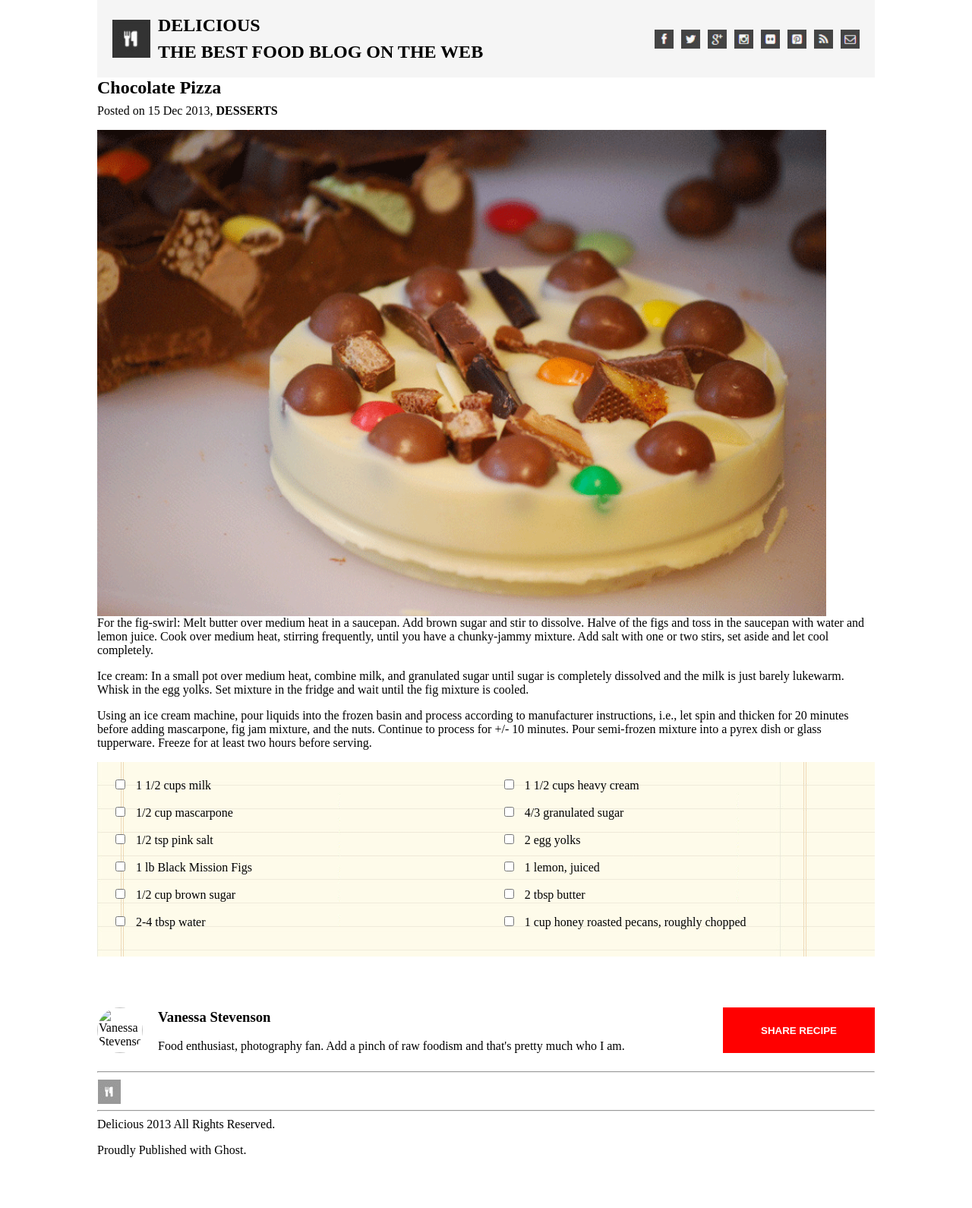
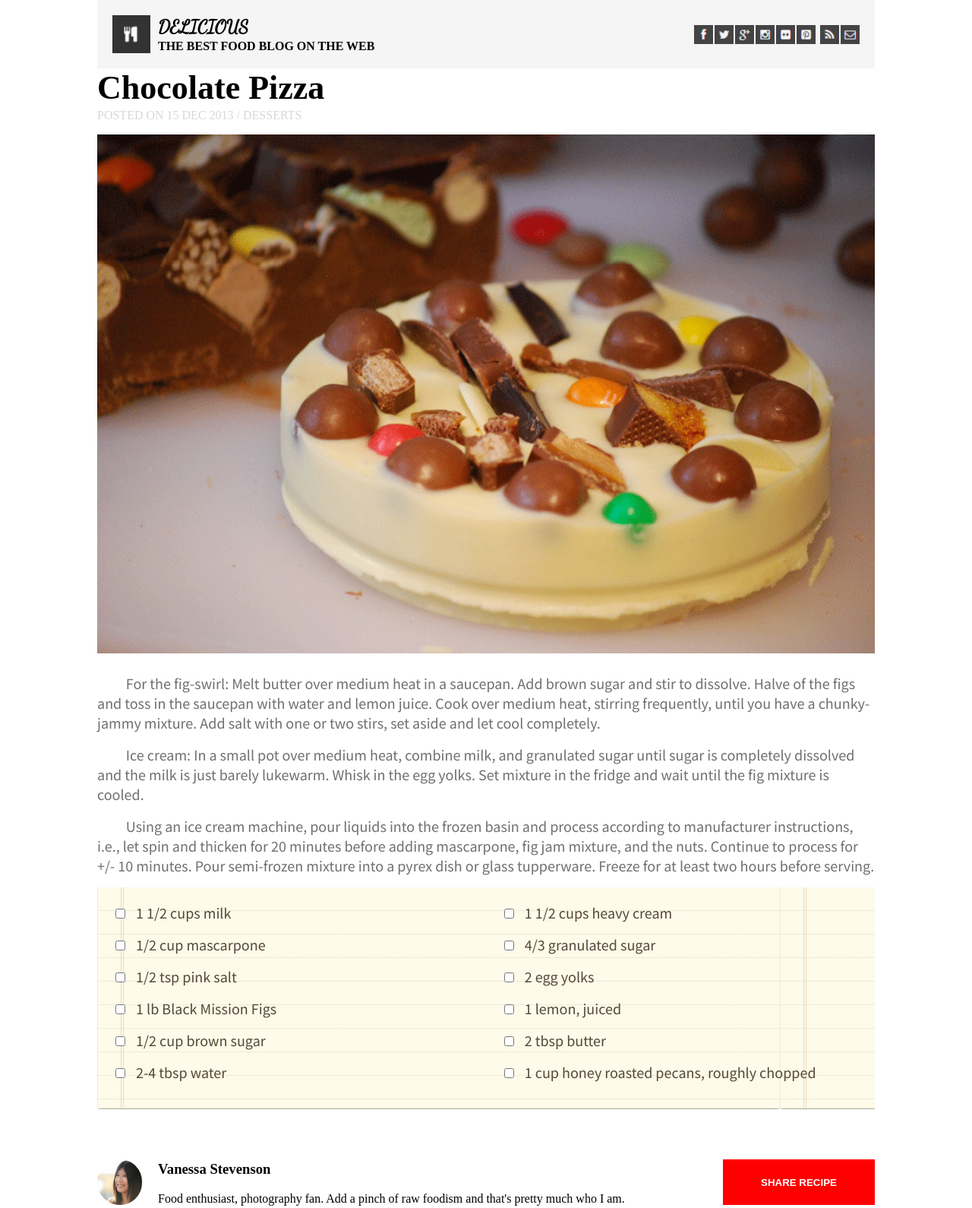
Before and after one commit to nikaskeba/chocolate_pizza, a plain HTML site: page index.html in a window 1280 px wide. Shown: the top 1590 px of the page at 76% size. Before the commit the page ends 1539 px from the top, so only its background shows below. Drawn offline with Linux system fonts and the light colour scheme.

Commit message:
Add Additional Styling
Additional styling to page to more closer match image

```diff
--- a/index.html
+++ b/index.html
@@ -1,6 +1,9 @@
   <html>
   <head>
     <link rel="stylesheet" href="style.css">
+        <link rel="stylesheet" href="https://fonts.googleapis.com/css2?family=Dancing+Script&display=swap">
+    <link rel="stylesheet" href="https://fonts.googleapis.com/css2?family=Noto+Sans+JP:wght@400;700&display=swap">
+
 </head>
 <body>
     <div class="main-container">
@@ -9,8 +12,8 @@
         <div class="logo-container">
             <img src="logo.png" alt="Logo" class="logo-image">
             <div class="header-text">
-                <h1>DELICIOUS</h1>
-                <h2>THE BEST FOOD BLOG ON THE WEB</h2>
+                <h1 class="top-head">DELICIOUS</h1>
+                <h2 >THE BEST FOOD BLOG ON THE WEB</h2>
             </div>
         </div>
 
@@ -22,26 +25,26 @@
             <img src="insta-icon.png" alt="LinkedIn" class="social-icon">
             <img src="flic-icon.png" alt="Pinterest" class="social-icon">
             <img src="pint-icon.png" alt="YouTube" class="social-icon">
-            <img src="rss-icon.png" alt="Snapchat" class="social-icon">
-            <img src="mail-icon.png" alt="Google" class="social-icon">
+            <img src="rss-icon.png" alt="Snapchat" class="social-icon" style="padding-left:4px;">
+            <img src="mail-icon.png" alt="Google" class="social-icon" >
         </div>
     </div>
         <!-- Chocolate Pizza Title and Subtext -->
-    <h1>Chocolate Pizza</h1>
-    <p>Posted on 15 Dec 2013, <span>DESSERTS</span></p>
+    <h1 style="font-size:44px;">Chocolate Pizza</h1>
+    <p style="color:#d7d7d7;">POSTED ON 15 DEC 2013 / DESSERTS</p>
 
     <!-- Image of the Chocolate Pizza -->
-    <img src="choco-pizza.png" alt="Chocolate Pizza" width="960" height="640">
+    <img src="choco-pizza.png" alt="Chocolate Pizza" width="100%;">
 
     <!-- Recipe text -->
-    <div class="recipe-text" style="width:100%;">
-        <p>For the fig-swirl: Melt butter over medium heat in a saucepan. Add brown sugar and stir to dissolve. Halve
+    <div class="recipe-text" style="width:100%;"><br>
+        <p style = "text-indent:1cm;">For the fig-swirl: Melt butter over medium heat in a saucepan. Add brown sugar and stir to dissolve. Halve
             of the figs and toss in the saucepan with water and lemon juice. Cook over medium heat, stirring frequently, until
             you have a chunky-jammy mixture. Add salt with one or two stirs, set aside and let cool completely.</p>
-        <p>Ice cream: In a small pot over medium heat, combine milk, and granulated sugar until sugar is completely
+        <p style = "text-indent:1cm;">Ice cream: In a small pot over medium heat, combine milk, and granulated sugar until sugar is completely
             dissolved and the milk is just barely lukewarm. Whisk in the egg yolks. Set mixture in the fridge and wait until the
             fig mixture is cooled.</p>
-        <p>Using an ice cream machine, pour liquids into the frozen basin and process according to manufacturer
+        <p style = "text-indent:1cm;">Using an ice cream machine, pour liquids into the frozen basin and process according to manufacturer
             instructions, i.e., let spin and thicken for 20 minutes before adding mascarpone, fig jam mixture, and the nuts.
             Continue to process for +/- 10 minutes. Pour semi-frozen mixture into a pyrex dish or glass tupperware. Freeze for
             at least two hours before serving.</p>
@@ -70,10 +73,10 @@
 <div class="spacer"></div>
 
 <div class="author-section">
-    <img src="YOUR_IMAGE_URL_HERE" alt="Vanessa Stevenson" class="author-image">
+    <img src="van-pic.png" alt="Vanessa Stevenson" class="author-image">
     <div class="author-details">
         <h3>Vanessa Stevenson</h3>
-        <p>Food enthusiast, photography fan. Add a pinch of raw foodism and that's pretty much who I am.</p>
+        <p style="margin-right:20px;">Food enthusiast, photography fan. Add a pinch of raw foodism and that's pretty much who I am.</p>
     </div>
     <button class="share-button">SHARE RECIPE</button>
 </div>
@@ -84,8 +87,8 @@
     <hr class="footer-line">
 </div>
 
-<div class="footer-text">
-    <p>Delicious 2013 All Rights Reserved.</p>
+<div class="footer-text" style="text-align: center;">
+    <p>Delicious © 2013 All Rights Reserved.</p>
     <p>Proudly Published with Ghost.</p>
 </div>
 
--- a/style.css
+++ b/style.css
@@ -3,12 +3,14 @@
             margin: 0;
             padding: 0;
         }
+        .top-head{font-family: 'Dancing Script', cursive;}
 h1 {
     font-size: 24px;
     font-weight: bold;
-    margin-bottom: 8px;
+    margin-bottom: 2px;
+
 }
-
+h2 {font-size: 16px;}
 p {
     margin-bottom: 16px;
 }
@@ -43,7 +45,7 @@ span {
 
         .social-icons {
             display: flex;
-            gap: 10px;
+            gap: 2px;
         }
 
         .social-icon {
@@ -64,11 +66,14 @@ input[type="checkbox"] {
     display: flex;
     justify-content: space-between;
     padding: 20px;
+    font-family: 'Noto Sans JP', sans-serif;
+    color: #564735;
+    font-size: 18px;
 }
 .left-column, .right-column {
     width: 48%;
 }
-
+.recipe-text{font-size: 18px;font-family: 'Noto Sans JP', sans-serif;color:#6f6f6f;}
 .spacer {
     height: 30px;
 }
@@ -86,7 +91,7 @@ input[type="checkbox"] {
 }
 
 .author-details {
-    flex: 1; /* Allows this section to take available space, pushing the button to the end */
+    flex: 1; /
 }
 
 .share-button {
@@ -96,8 +101,8 @@ input[type="checkbox"] {
     color: white;
     border: none;
     text-align: center;
-    line-height: 60px; /* Vertically centers the text in the button */
-    cursor: pointer; /* Makes it apparent it's clickable */
+    line-height: 60px;
+    cursor: pointer;
     font-weight: bold;
 }
 
@@ -105,7 +110,7 @@ input[type="checkbox"] {
 .share-button:hover {
     background-color: darkred;
 }
-/* ... Your previous CSS ... */
+
 
 .footer-section {
     display: flex;
```
